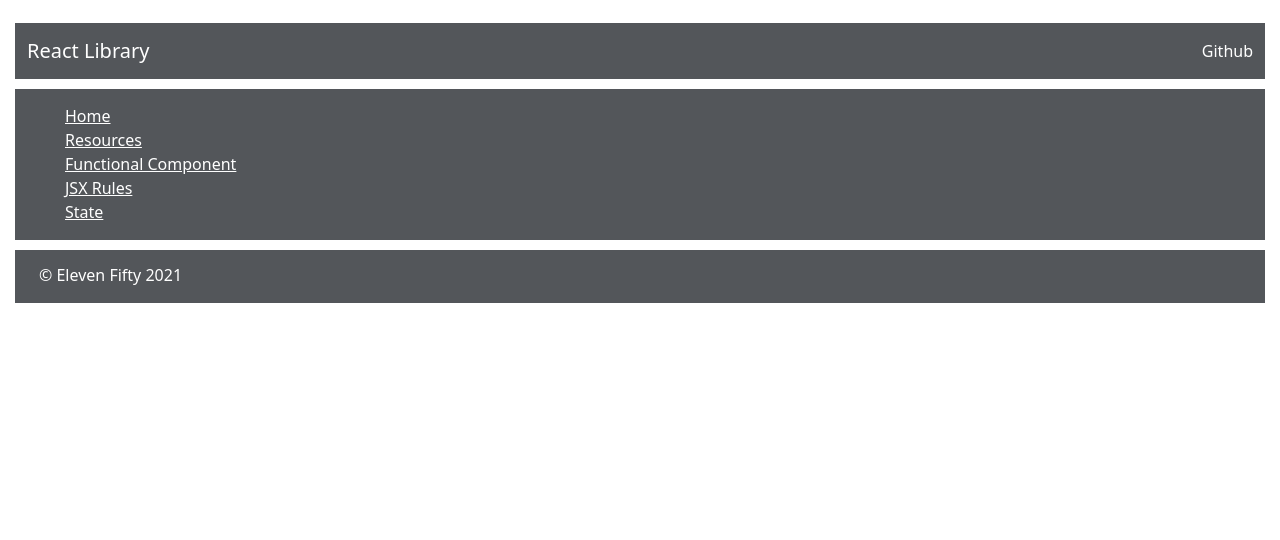
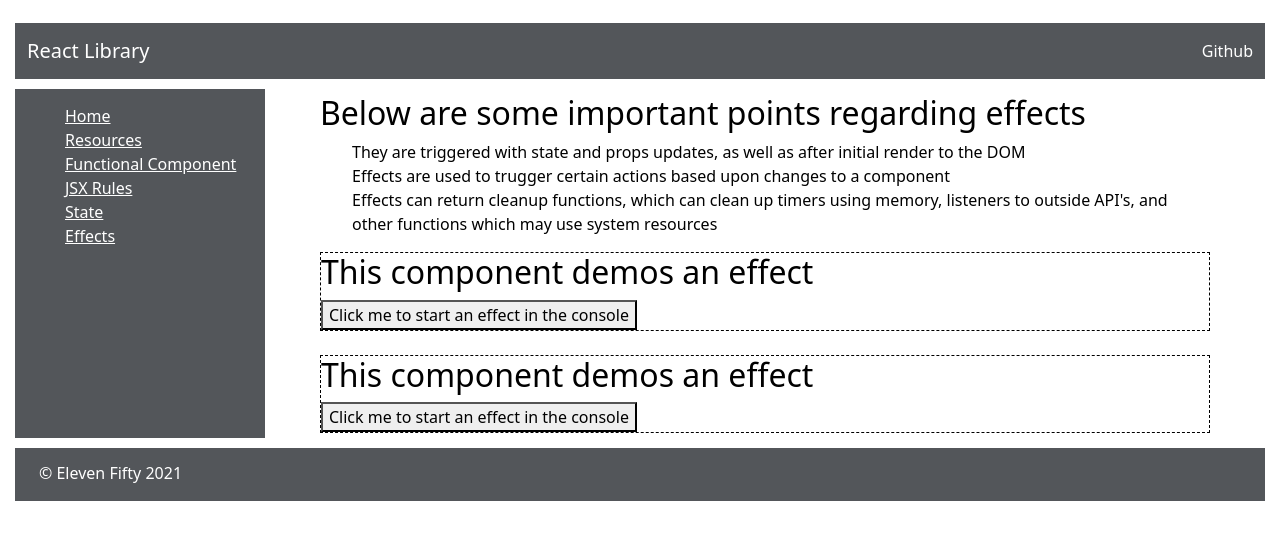
Before and after one commit to darahdesigner/react-fundamentals, a React (Create React App) app: page /effects in a window 1280 px wide. Shown: the top 540 px of the page. Built offline with nearby package versions, Linux system fonts and the light colour scheme.

Commit message:
Effects Challenge 5.4 complete

```diff
--- /dev/null
+++ b/src/components/concepts/Effects.js
@@ -0,0 +1,52 @@
+import {useState, useEffect} from 'react';
+
+const Effects = () => {
+    return(
+        <div className='main'>
+            <div className='mainDiv'>
+                <h2>Below are some important points regarding effects</h2>
+                <ul>
+                    <li>They are triggered with state and props updates, as well as after initial render to the DOM</li>
+                    <li>Effects are used to trugger certain actions based upon changes to a component</li>
+                    <li>Effects can return cleanup functions, which can clean up timers using memory, listeners to outside API's, and other functions which may use system resources</li>
+                </ul>
+                <SampleEffect />
+                <br />
+                <SampleEffect />
+            </div>
+        </div>
+    );
+};
+
+export default Effects;
+
+const SampleEffect = () => {
+    const [timerRunning, setTimerRunning] = useState(false);
+    useEffect(() => {
+        let timer;
+        if(timerRunning) {
+            timer = window.setTimeout(() => {
+            console.log('the timer expired', Date.now()/1000);
+            setTimerRunning(false);
+        }, 2000)
+        };
+        return () => {window.clearTimeout(timer); console.log('the timer was cleaned up', Date.now()/1000)};
+    });
+
+    useEffect(() => {
+        console.log('this painting needs some happy trees');
+    }, []);
+
+    let buttonHandler = () => {
+        if (!timerRunning) {
+            setTimerRunning(true);
+        }
+    };
+    <button onClick={buttonHandler}>Clickme to start an effect in the console</button>
+    return(
+        <div style={{ border: '1px dashed black'}}>
+            <h2>This component demos an effect</h2>
+            <button>Click me to start an effect in the console</button>
+        </div>
+    );
+};
--- a/src/components/site/Sidebar.js
+++ b/src/components/site/Sidebar.js
@@ -9,6 +9,7 @@
 import FunctionalComponentDemo from '../concepts/FunctionalComponents/FunctionalComponentDemo';
 import JSXRules from '../concepts/JSXRules';
 import State from '../concepts/States'
+import Effects from '../concepts/Effects';
 
 const Sidebar = () => {
     return(
@@ -20,6 +21,7 @@
                     <li><Link to='/functionalcomponent'>Functional Component</Link></li>
                     <li><Link to='/jsxrules'>JSX Rules</Link></li>
                     <li><Link to='/state'>State</Link></li>
+                    <li><Link to='/effects'>Effects</Link></li>
                 </ul>
             </div>
             <div className='sidebar-route'>
@@ -30,6 +32,7 @@
                     <Route exact path='/functionalcomponent'><FunctionalComponentDemo /></Route>
                     <Route exact path='/jsxrules'><JSXRules /></Route>
                     <Route exact path='/state'><State /></Route>
+                    <Route exact path='/effects'><Effects /></Route>
                 </Switch>
             </div>
         </div>
```
